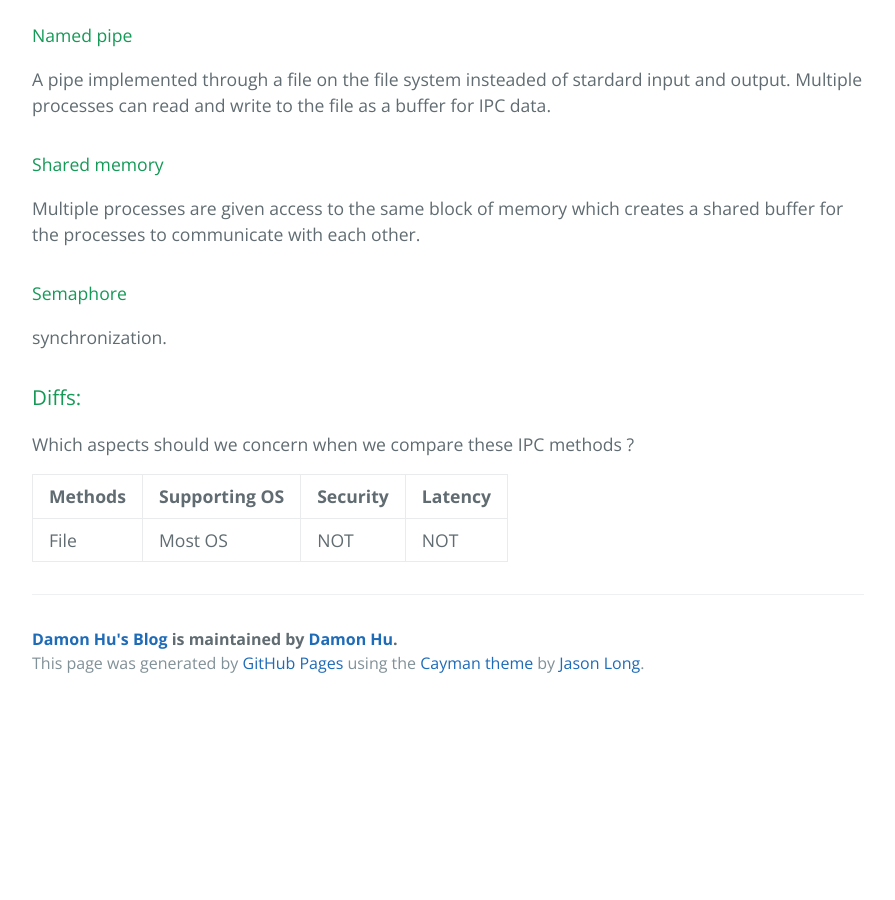
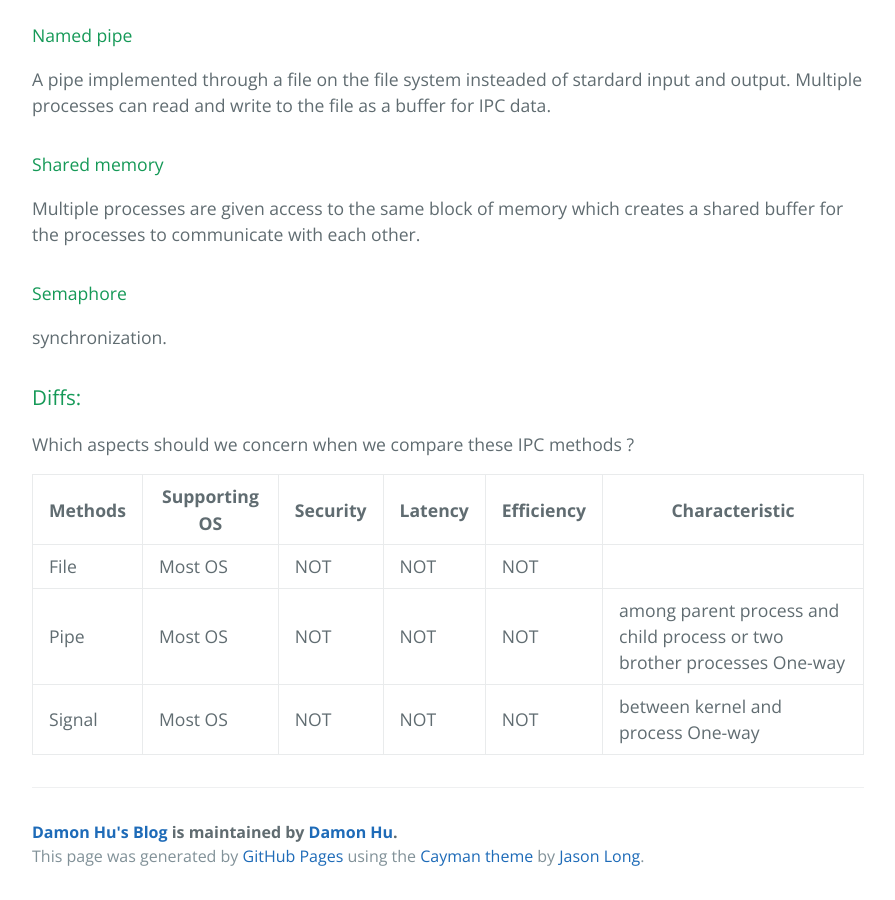
Before and after one commit to dreamhb/dreamhb.github.io, a Jekyll site: the page built from _posts/2019-03-17-IPC-Diffs.md, in a window 1280 px wide and 900 px high, scrolled down 1449 px. Shown: the whole window, without its empty margins (192-1087 px from the left). Built offline with Jekyll 4.4.1, drawn with Linux system fonts in a browser that asks for light colours; before the commit the page ends 2156 px from its top, so only the background shows below that.

Commit message:
add desc

```diff
--- a/_posts/2019-03-17-IPC-Diffs.md
+++ b/_posts/2019-03-17-IPC-Diffs.md
@@ -45,6 +45,8 @@ synchronization.
 ### Diffs:
 Which aspects should we concern when we compare these IPC methods ?
 
-| Methods | Supporting OS | Security | Latency |
-| ---- | ---- | ---- | ---- |
-| File | Most OS | NOT | NOT |
+| Methods | Supporting OS | Security | Latency | Efficiency | Characteristic |
+| ---- | ---- | ---- | ---- | ---- | ----- |
+| File | Most OS | NOT | NOT | NOT |   |
+| Pipe | Most OS | NOT | NOT | NOT | among parent process and child process or two brother processes One-way  |
+| Signal | Most OS | NOT | NOT | NOT | between kernel and process One-way  |
```
